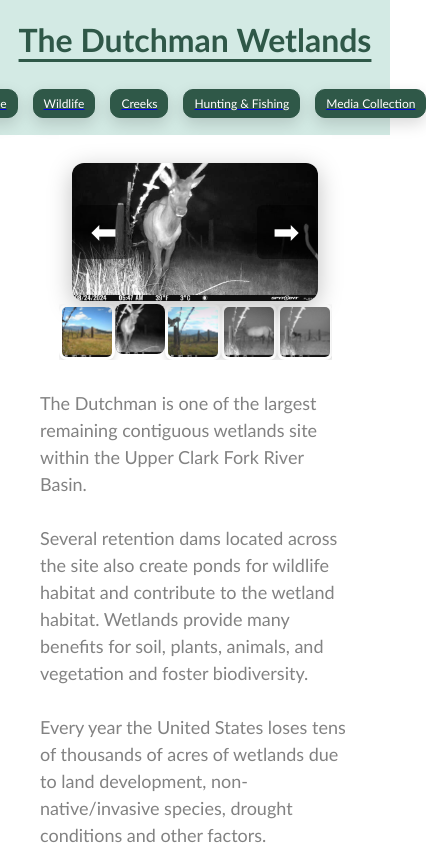
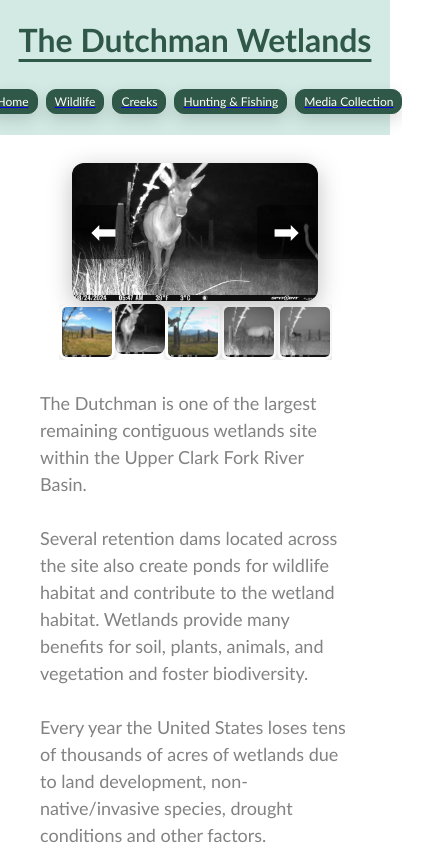
Before and after one commit to CeCe406/dev_dutchman_website102025, a React (Create React App) app in the folder dutchman_website/: page / in a window 390 px wide. Shown: the top 844 px of the page, 426 px wide, since content can reach past the window. Built offline with nearby package versions, Linux system fonts and the light colour scheme.

Commit message:
mobile view header edit

```diff
--- a/dutchman_website/src/components/HomePage/Header.css
+++ b/dutchman_website/src/components/HomePage/Header.css
@@ -35,8 +35,8 @@
     display: inline-flex;
     justify-content: center;
     align-items: center;
-    gap: var(--Spacing-M, 15px);
-    padding: 0px 0px 20px 0px;
+    gap: var(--Spacing-M, 8px);
+    padding: 0px 0px 5px 0px;
     margin: 0;
     width: 100%;
 }
@@ -58,7 +58,7 @@
     user-select: none;
     text-align: center;
 
-    padding: 6px 10px;
+    padding: 4px 8px;
     margin: 0;
 
 
```
